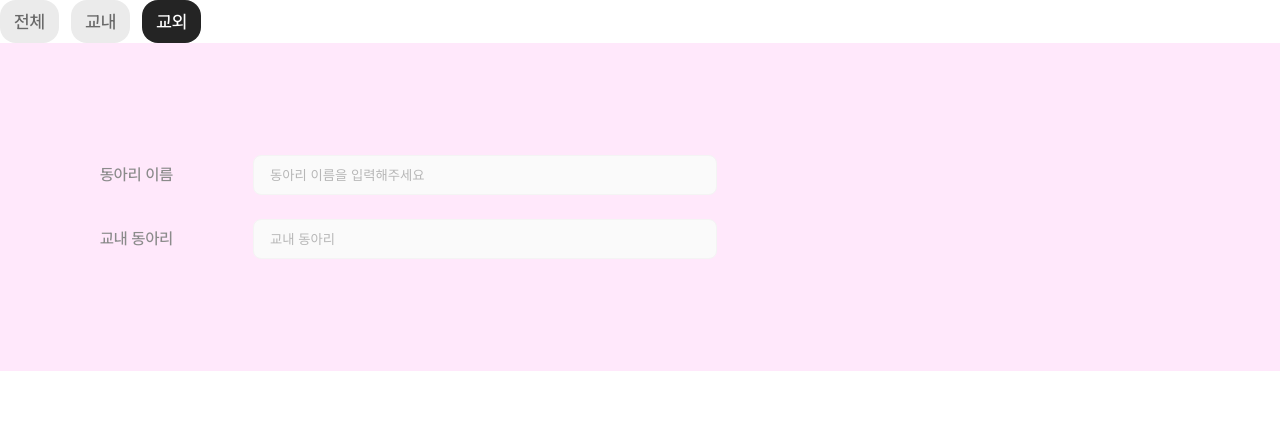
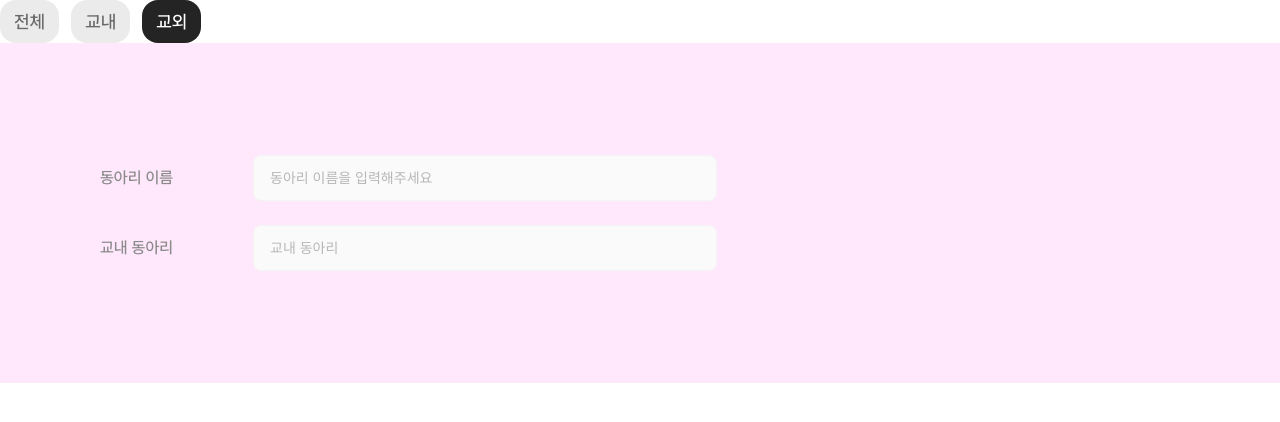
Before and after one commit to dong-ariari/frontend, a React (Vite) app: page /offcampus in a window 1280 px wide. Shown: the top 422 px of the page. Built offline with nearby package versions, Linux system fonts and the light colour scheme.

Commit message:
feat: add font styles

```diff
--- a/src/components/input/input.styles.js
+++ b/src/components/input/input.styles.js
@@ -24,6 +24,8 @@ export const StyledInput = styled.input`
   padding-left: 1rem;
   padding-top: 0.75rem;
   padding-bottom: 0.6875rem;
+  ${(props) => props.theme.typo.fontSize._7};
+  ${(props) => props.theme.typo.fontWeight._500};
 
   &::placeholder {
     color: ${(props) => props.theme.color.grey._400};
```
